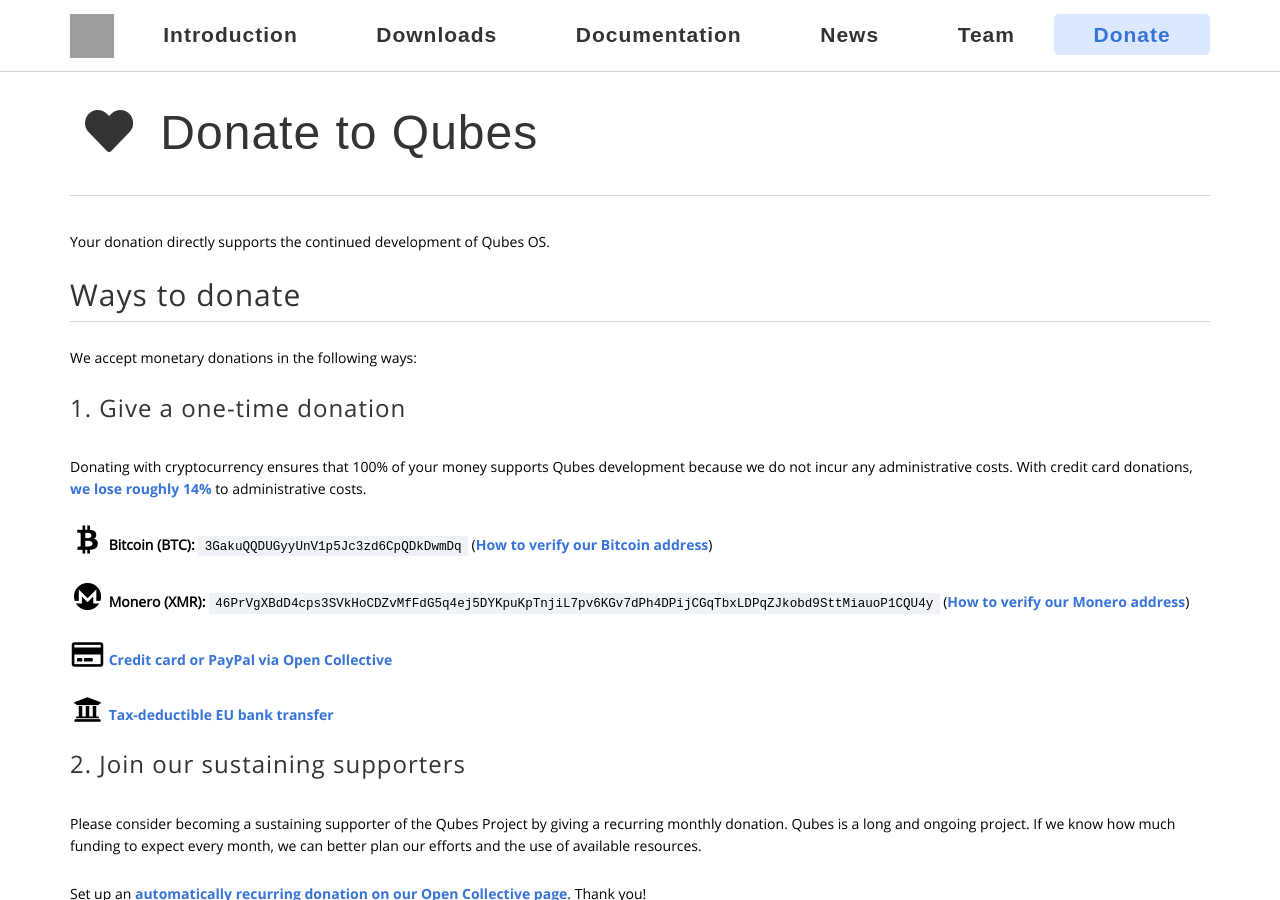
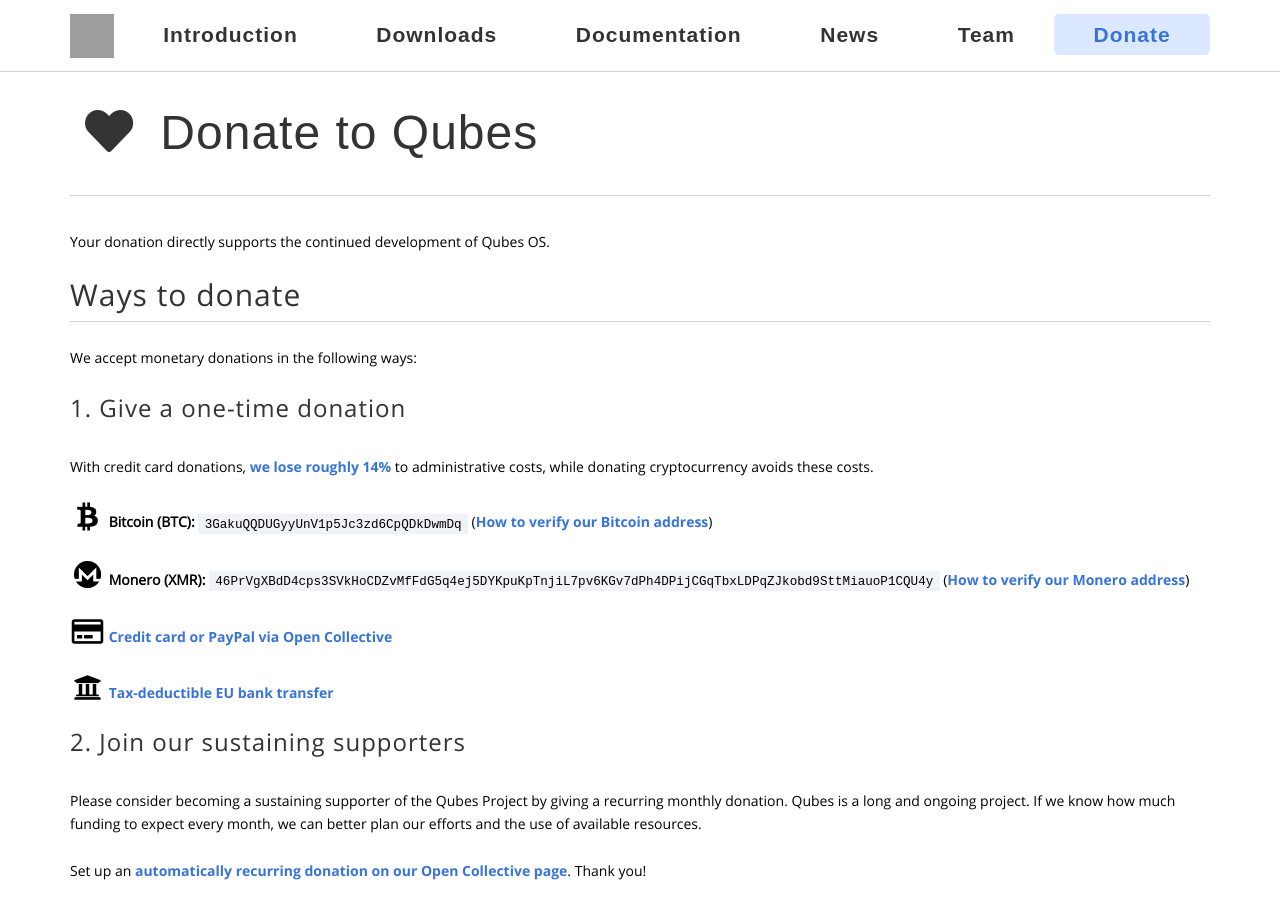
Before and after one commit to QubesOS/qubesos.github.io, a Jekyll site: the page built from pages/donate.md, in a window 1280 px wide and 900 px high. Built offline with Jekyll 4.4.1, drawn with Linux system fonts in a browser that asks for light colours; some web fonts are replaced; grey boxes are pictures that could not be loaded.

Commit message:
Update wording for accuracy
https://forum.qubes-os.org/t/4463/30

```diff
--- a/pages/donate.md
+++ b/pages/donate.md
@@ -19,8 +19,7 @@ We accept monetary donations in the following ways:
 
 ### 1. Give a one-time donation
 
-Donating with cryptocurrency ensures that 100% of your money supports Qubes development because we do not incur any administrative costs.
-With credit card donations, [we lose roughly 14%](https://docs.opencollective.foundation/how-it-works/fees) to administrative costs.
+With credit card donations, [we lose roughly 14%](https://docs.opencollective.foundation/how-it-works/fees) to administrative costs, while donating cryptocurrency avoids these costs.
 
 **<i class="fa fa-2x fa-fw black-icon fa-bitcoin"></i> Bitcoin (BTC):** `3GakuQQDUGyyUnV1p5Jc3zd6CpQDkDwmDq` ([How to verify our Bitcoin address](#how-do-i-verify-your-bitcoin-address))
 
```
